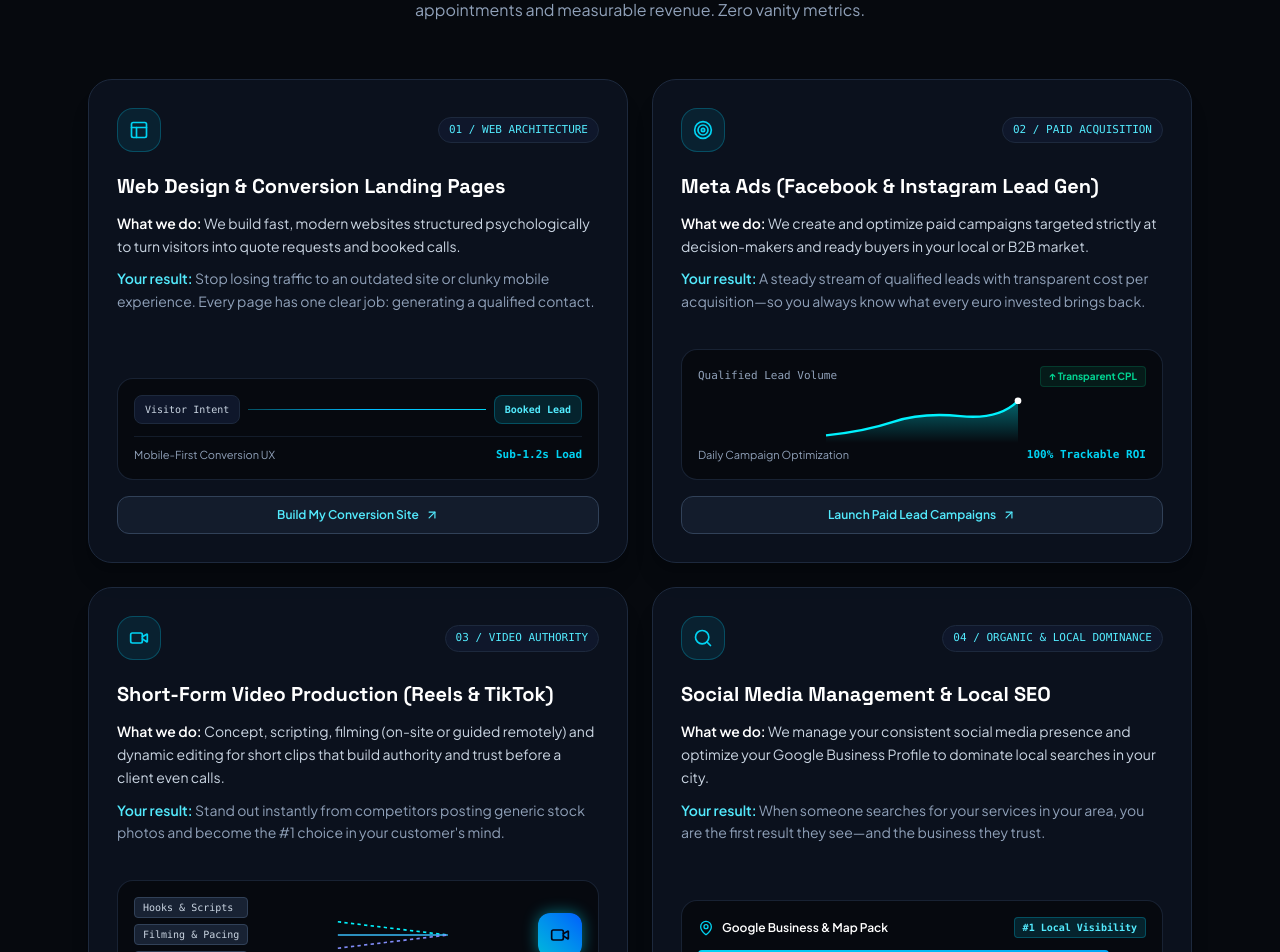
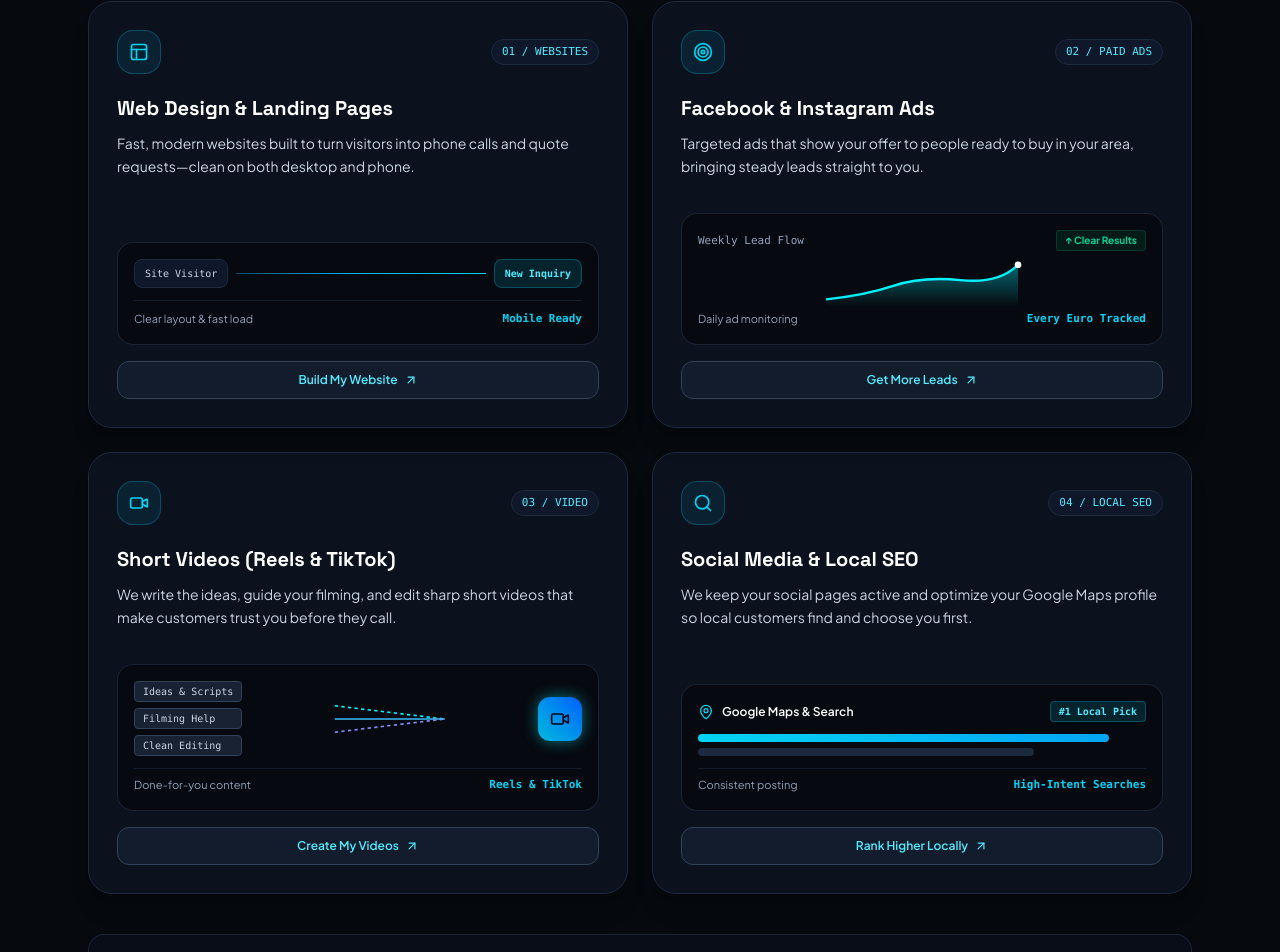
Before and after one commit to Hulian08/kromaq-agency, a React (Vite) app: page / in a window 1280 px wide. Shown: the part 1672-2624 px from the top of the page. Built offline with nearby package versions, Linux system fonts and the light colour scheme.

Commit message:
Simplify service descriptions to ultra-minimal, plain-language copy

```diff
--- a/src/components/ServicesBento.tsx
+++ b/src/components/ServicesBento.tsx
@@ -18,38 +18,38 @@ export const ServicesBento: React.FC<ServicesBentoProps> = ({ onSelectService })
   return (
     <section id="services" className="py-20 md:py-28 relative">
       <div className="max-w-6xl mx-auto px-4 sm:px-6">
-        {/* Market Reality Callout (subtle, clean bento strip above services) */}
+        {/* Market Reality Callout (clean, plain-language intro) */}
         <div className="mb-16 p-7 sm:p-10 rounded-3xl bg-[#090e1a]/90 border border-slate-800/90 relative overflow-hidden shadow-xl">
           <div className="absolute -top-24 -right-24 w-72 h-72 bg-cyan-500/10 rounded-full blur-[90px] pointer-events-none" />
           <div className="grid grid-cols-1 lg:grid-cols-12 gap-8 items-center relative z-10">
             <div className="lg:col-span-7 space-y-4">
               <div className="inline-flex items-center gap-2 px-3 py-1 rounded-full bg-cyan-500/10 text-cyan-300 border border-cyan-500/20 text-[11px] font-semibold uppercase tracking-wider">
-                The Market Reality
+                Why Kromaq
               </div>
               <h2 className="text-2xl sm:text-3xl md:text-4xl font-black font-display text-white leading-tight tracking-tight">
-                Great service, yet growth still depends on word-of-mouth?
+                Great service deserves steady clients—not just referrals.
               </h2>
               <p className="text-sm sm:text-base text-slate-400 leading-relaxed">
-                Most local and B2B businesses lose clients daily to competitors—not because their offer is weaker, but because they are invisible or hard to choose online. A slow site, unfocused social media, or guesswork ads mean burned budget. At <strong className="text-white">Kromaq</strong>, we connect design, video, and paid traffic into one system that puts qualified inquiries straight into your calendar.
+                When customers can&apos;t find you or trust you online, they pick someone else. We connect your website, videos, ads, and Google profile so new customers come to you every week.
               </p>
             </div>
             <div className="lg:col-span-5 grid grid-cols-1 gap-3">
               <div className="p-4 rounded-2xl bg-[#06090f] border border-slate-800/90 flex items-start gap-3">
                 <CheckCircle2 className="w-4 h-4 text-cyan-400 shrink-0 mt-0.5" />
                 <span className="text-xs sm:text-sm text-slate-300">
-                  No more depending on luck or unpredictable referrals
+                  No more guessing or waiting on referrals
                 </span>
               </div>
               <div className="p-4 rounded-2xl bg-[#06090f] border border-slate-800/90 flex items-start gap-3">
                 <CheckCircle2 className="w-4 h-4 text-cyan-400 shrink-0 mt-0.5" />
                 <span className="text-xs sm:text-sm text-slate-300">
-                  Clear positioning that instantly separates your offer
+                  A clear message customers understand fast
                 </span>
               </div>
               <div className="p-4 rounded-2xl bg-[#06090f] border border-slate-800/90 flex items-start gap-3">
                 <CheckCircle2 className="w-4 h-4 text-cyan-400 shrink-0 mt-0.5" />
                 <span className="text-xs sm:text-sm text-slate-300">
-                  Consistent, qualified quote requests every single week
+                  Everything handled by one dedicated team
                 </span>
               </div>
             </div>
@@ -60,22 +60,22 @@ export const ServicesBento: React.FC<ServicesBentoProps> = ({ onSelectService })
         <div className="text-center max-w-3xl mx-auto mb-14">
           <div className="inline-flex items-center gap-2 px-3.5 py-1 rounded-full bg-cyan-500/10 text-cyan-300 border border-cyan-500/20 text-xs font-semibold uppercase tracking-wider mb-4">
             <Sparkles className="w-3.5 h-3.5" />
-            Conversion-Driven Solutions
+            Our Services
           </div>
           <h2 className="text-3xl sm:text-5xl font-black font-display text-white tracking-tight mb-4">
-            Your complete client acquisition{' '}
+            Four services. One simple goal:{' '}
             <span className="italic font-light bg-gradient-to-r from-cyan-300 via-sky-300 to-indigo-300 bg-clip-text text-transparent">
-              ecosystem.
+              more clients for you.
             </span>
           </h2>
           <p className="text-slate-400 text-sm sm:text-base leading-relaxed">
-            Every component is built to work together for one objective: turning online attention into booked appointments and measurable revenue. Zero vanity metrics.
+            Clear, practical work with zero fluff—designed to turn online attention into real calls and bookings.
           </p>
         </div>
 
-        {/* 4 Core Services Bento Grid (2x2 clean premium layout) */}
+        {/* 4 Core Services Bento Grid (ultra-minimal & plain language) */}
         <div className="grid grid-cols-1 md:grid-cols-2 gap-6 mb-10">
-          {/* Card 1: Web Design & Conversion Landing Pages */}
+          {/* Card 1: Web Design & Landing Pages */}
           <div className="p-7 rounded-3xl bg-[#0c1220]/90 border border-slate-800 hover:border-cyan-500/40 transition-all duration-300 flex flex-col justify-between group shadow-xl">
             <div>
               <div className="flex items-center justify-between mb-5">
@@ -83,54 +83,46 @@ export const ServicesBento: React.FC<ServicesBentoProps> = ({ onSelectService })
                   <PanelsTopLeft className="w-5 h-5" />
                 </div>
                 <span className="text-[11px] font-mono px-2.5 py-1 rounded-full bg-slate-900 text-cyan-300 border border-slate-800">
-                  01 / WEB ARCHITECTURE
+                  01 / WEBSITES
                 </span>
               </div>
-              <h3 className="text-xl font-bold font-display text-white mb-3">
-                Web Design &amp; Conversion Landing Pages
+              <h3 className="text-xl font-bold font-display text-white mb-2.5">
+                Web Design &amp; Landing Pages
               </h3>
-              <div className="space-y-2.5 text-sm leading-relaxed mb-5">
-                <p className="text-slate-300">
-                  <span className="font-semibold text-white">What we do: </span>
-                  We build fast, modern websites structured psychologically to turn visitors into quote requests and booked calls.
-                </p>
-                <p className="text-slate-400">
-                  <span className="font-semibold text-cyan-300">Your result: </span>
-                  Stop losing traffic to an outdated site or clunky mobile experience. Every page has one clear job: generating a qualified contact.
-                </p>
-              </div>
+              <p className="text-sm text-slate-300 leading-relaxed mb-5">
+                Fast, modern websites built to turn visitors into phone calls and quote requests—clean on both desktop and phone.
+              </p>
             </div>
 
             <div>
-              {/* Visual Mini Graphic */}
               <div className="my-4 p-4 rounded-2xl bg-[#06090f] border border-slate-800/80 relative overflow-hidden">
                 <div className="flex items-center justify-between gap-2 text-[10px] font-mono">
                   <div className="px-2.5 py-1.5 rounded-lg bg-slate-900 text-slate-300 border border-slate-800">
-                    Visitor Intent
+                    Site Visitor
                   </div>
                   <div className="flex-1 h-[1px] bg-gradient-to-r from-cyan-500/40 via-sky-400 to-cyan-400" />
                   <div className="px-2.5 py-1.5 rounded-lg bg-cyan-500/15 text-cyan-300 border border-cyan-500/30 font-bold">
-                    Booked Lead
+                    New Inquiry
                   </div>
                 </div>
                 <div className="mt-3 pt-2.5 border-t border-slate-800/60 flex items-center justify-between text-[11px] text-slate-400">
-                  <span>Mobile-First Conversion UX</span>
-                  <span className="text-cyan-400 font-mono font-bold">Sub-1.2s Load</span>
+                  <span>Clear layout &amp; fast load</span>
+                  <span className="text-cyan-400 font-mono font-bold">Mobile Ready</span>
                 </div>
               </div>
 
               <button
                 type="button"
-                onClick={() => onSelectService('Web Design & Conversion Landing Pages')}
+                onClick={() => onSelectService('Web Design & Landing Pages')}
                 className="mt-2 w-full py-2.5 px-4 rounded-xl bg-slate-800/50 hover:bg-cyan-500/20 text-xs font-semibold text-cyan-300 border border-slate-700 hover:border-cyan-500/40 flex items-center justify-center gap-1.5 transition-all cursor-pointer"
               >
-                <span>Build My Conversion Site</span>
+                <span>Build My Website</span>
                 <ArrowUpRight className="w-3.5 h-3.5" />
               </button>
             </div>
           </div>
 
-          {/* Card 2: Meta Ads (Facebook & Instagram Lead Gen) */}
+          {/* Card 2: Meta Ads */}
           <div className="p-7 rounded-3xl bg-[#0c1220]/90 border border-slate-800 hover:border-cyan-500/40 transition-all duration-300 flex flex-col justify-between group shadow-xl">
             <div>
               <div className="flex items-center justify-between mb-5">
@@ -138,31 +130,23 @@ export const ServicesBento: React.FC<ServicesBentoProps> = ({ onSelectService })
                   <Target className="w-5 h-5" />
                 </div>
                 <span className="text-[11px] font-mono px-2.5 py-1 rounded-full bg-slate-900 text-cyan-300 border border-slate-800">
-                  02 / PAID ACQUISITION
+                  02 / PAID ADS
                 </span>
               </div>
-              <h3 className="text-xl font-bold font-display text-white mb-3">
-                Meta Ads (Facebook &amp; Instagram Lead Gen)
+              <h3 className="text-xl font-bold font-display text-white mb-2.5">
+                Facebook &amp; Instagram Ads
               </h3>
-              <div className="space-y-2.5 text-sm leading-relaxed mb-5">
-                <p className="text-slate-300">
-                  <span className="font-semibold text-white">What we do: </span>
-                  We create and optimize paid campaigns targeted strictly at decision-makers and ready buyers in your local or B2B market.
-                </p>
-                <p className="text-slate-400">
-                  <span className="font-semibold text-cyan-300">Your result: </span>
-                  A steady stream of qualified leads with transparent cost per acquisition—so you always know what every euro invested brings back.
-                </p>
-              </div>
+              <p className="text-sm text-slate-300 leading-relaxed mb-5">
+                Targeted ads that show your offer to people ready to buy in your area, bringing steady leads straight to you.
+              </p>
             </div>
 
             <div>
-              {/* Visual Mini Graphic: Glowing Wave Lead Surge */}
               <div className="my-4 p-4 rounded-2xl bg-[#06090f] border border-slate-800/80 relative">
                 <div className="flex items-center justify-between mb-2">
-                  <span className="text-[11px] text-slate-400 font-mono">Qualified Lead Volume</span>
+                  <span className="text-[11px] text-slate-400 font-mono">Weekly Lead Flow</span>
                   <span className="px-2 py-0.5 rounded bg-emerald-500/10 text-emerald-400 border border-emerald-500/20 text-[10px] font-bold">
-                    ↑ Transparent CPL
+                    ↑ Clear Results
                   </span>
                 </div>
                 <svg className="w-full h-12" viewBox="0 0 200 50">
@@ -177,23 +161,23 @@ export const ServicesBento: React.FC<ServicesBentoProps> = ({ onSelectService })
                   <circle cx="200" cy="6" r="3.5" fill="#FFFFFF" />
                 </svg>
                 <div className="mt-1 flex items-center justify-between text-[11px] text-slate-400">
-                  <span>Daily Campaign Optimization</span>
-                  <span className="text-cyan-400 font-mono font-bold">100% Trackable ROI</span>
+                  <span>Daily ad monitoring</span>
+                  <span className="text-cyan-400 font-mono font-bold">Every Euro Tracked</span>
                 </div>
               </div>
 
               <button
                 type="button"
-                onClick={() => onSelectService('Meta Ads (Facebook & Instagram Lead Gen)')}
+                onClick={() => onSelectService('Facebook & Instagram Ads')}
                 className="mt-2 w-full py-2.5 px-4 rounded-xl bg-slate-800/50 hover:bg-cyan-500/20 text-xs font-semibold text-cyan-300 border border-slate-700 hover:border-cyan-500/40 flex items-center justify-center gap-1.5 transition-all cursor-pointer"
               >
-                <span>Launch Paid Lead Campaigns</span>
+                <span>Get More Leads</span>
                 <ArrowUpRight className="w-3.5 h-3.5" />
               </button>
             </div>
           </div>
 
-          {/* Card 3: Short-Form Video Production (Reels & TikTok) */}
+          {/* Card 3: Short-Form Video Production */}
           <div className="p-7 rounded-3xl bg-[#0c1220]/90 border border-slate-800 hover:border-cyan-500/40 transition-all duration-300 flex flex-col justify-between group shadow-xl">
             <div>
               <div className="flex items-center justify-between mb-5">
@@ -201,37 +185,29 @@ export const ServicesBento: React.FC<ServicesBentoProps> = ({ onSelectService })
                   <Video className="w-5 h-5" />
                 </div>
                 <span className="text-[11px] font-mono px-2.5 py-1 rounded-full bg-slate-900 text-cyan-300 border border-slate-800">
-                  03 / VIDEO AUTHORITY
+                  03 / VIDEO
                 </span>
               </div>
-              <h3 className="text-xl font-bold font-display text-white mb-3">
-                Short-Form Video Production (Reels &amp; TikTok)
+              <h3 className="text-xl font-bold font-display text-white mb-2.5">
+                Short Videos (Reels &amp; TikTok)
               </h3>
-              <div className="space-y-2.5 text-sm leading-relaxed mb-5">
-                <p className="text-slate-300">
-                  <span className="font-semibold text-white">What we do: </span>
-                  Concept, scripting, filming (on-site or guided remotely) and dynamic editing for short clips that build authority and trust before a client even calls.
-                </p>
-                <p className="text-slate-400">
-                  <span className="font-semibold text-cyan-300">Your result: </span>
-                  Stand out instantly from competitors posting generic stock photos and become the #1 choice in your customer&apos;s mind.
-                </p>
-              </div>
+              <p className="text-sm text-slate-300 leading-relaxed mb-5">
+                We write the ideas, guide your filming, and edit sharp short videos that make customers trust you before they call.
+              </p>
             </div>
 
             <div>
-              {/* Visual Mini Graphic: Production pipeline converging */}
               <div className="my-4 p-4 rounded-2xl bg-[#06090f] border border-slate-800/80 relative overflow-hidden">
                 <div className="flex items-center justify-between">
                   <div className="flex flex-col gap-1.5">
                     <div className="px-2 py-0.5 rounded bg-slate-800/80 text-[10px] text-slate-300 font-mono border border-slate-700">
-                      Hooks &amp; Scripts
+                      Ideas &amp; Scripts
                     </div>
                     <div className="px-2 py-0.5 rounded bg-slate-800/80 text-[10px] text-slate-300 font-mono border border-slate-700">
-                      Filming &amp; Pacing
+                      Filming Help
                     </div>
                     <div className="px-2 py-0.5 rounded bg-slate-800/80 text-[10px] text-slate-300 font-mono border border-slate-700">
-                      Dynamic Edit
+                      Clean Editing
                     </div>
                   </div>
                   <div className="flex-1 px-3">
@@ -246,23 +222,23 @@ export const ServicesBento: React.FC<ServicesBentoProps> = ({ onSelectService })
                   </div>
                 </div>
                 <div className="mt-3 pt-2 border-t border-slate-800/60 flex items-center justify-between text-[11px] text-slate-400">
-                  <span>Done-For-You Creative Direction</span>
-                  <span className="text-cyan-400 font-mono font-bold">Reels • TikTok • Shorts</span>
+                  <span>Done-for-you content</span>
+                  <span className="text-cyan-400 font-mono font-bold">Reels &amp; TikTok</span>
                 </div>
               </div>
 
               <button
                 type="button"
-                onClick={() => onSelectService('Short-Form Video Production (Reels & TikTok)')}
+                onClick={() => onSelectService('Short Videos (Reels & TikTok)')}
                 className="mt-2 w-full py-2.5 px-4 rounded-xl bg-slate-800/50 hover:bg-cyan-500/20 text-xs font-semibold text-cyan-300 border border-slate-700 hover:border-cyan-500/40 flex items-center justify-center gap-1.5 transition-all cursor-pointer"
               >
-                <span>Produce Authority Video Content</span>
+                <span>Create My Videos</span>
                 <ArrowUpRight className="w-3.5 h-3.5" />
               </button>
             </div>
           </div>
 
-          {/* Card 4: Social Media Management & Local SEO */}
+          {/* Card 4: Social Media & Local SEO */}
           <div className="p-7 rounded-3xl bg-[#0c1220]/90 border border-slate-800 hover:border-cyan-500/40 transition-all duration-300 flex flex-col justify-between group shadow-xl">
             <div>
               <div className="flex items-center justify-between mb-5">
@@ -270,34 +246,26 @@ export const ServicesBento: React.FC<ServicesBentoProps> = ({ onSelectService })
                   <Search className="w-5 h-5" />
                 </div>
                 <span className="text-[11px] font-mono px-2.5 py-1 rounded-full bg-slate-900 text-cyan-300 border border-slate-800">
-                  04 / ORGANIC &amp; LOCAL DOMINANCE
+                  04 / LOCAL SEO
                 </span>
               </div>
-              <h3 className="text-xl font-bold font-display text-white mb-3">
-                Social Media Management &amp; Local SEO
+              <h3 className="text-xl font-bold font-display text-white mb-2.5">
+                Social Media &amp; Local SEO
               </h3>
-              <div className="space-y-2.5 text-sm leading-relaxed mb-5">
-                <p className="text-slate-300">
-                  <span className="font-semibold text-white">What we do: </span>
-                  We manage your consistent social media presence and optimize your Google Business Profile to dominate local searches in your city.
-                </p>
-                <p className="text-slate-400">
-                  <span className="font-semibold text-cyan-300">Your result: </span>
-                  When someone searches for your services in your area, you are the first result they see—and the business they trust.
-                </p>
-              </div>
+              <p className="text-sm text-slate-300 leading-relaxed mb-5">
+                We keep your social pages active and optimize your Google Maps profile so local customers find and choose you first.
+              </p>
             </div>
 
             <div>
-              {/* Visual Mini Graphic: Local Search & Maps Ranking */}
               <div className="my-4 p-4 rounded-2xl bg-[#06090f] border border-slate-800/80 flex flex-col justify-between">
                 <div className="flex items-center justify-between gap-2 mb-3">
                   <div className="flex items-center gap-2 text-xs font-semibold text-white">
                     <MapPin className="w-4 h-4 text-cyan-400" />
-                    <span>Google Business &amp; Map Pack</span>
+                    <span>Google Maps &amp; Search</span>
                   </div>
                   <span className="px-2 py-0.5 rounded bg-cyan-500/15 text-cyan-300 border border-cyan-500/30 text-[10px] font-mono font-bold">
-                    #1 Local Visibility
+                    #1 Local Pick
                   </span>
                 </div>
                 <div className="space-y-1.5">
@@ -305,17 +273,17 @@ export const ServicesBento: React.FC<ServicesBentoProps> = ({ onSelectService })
                   <div className="h-2 rounded-full bg-slate-800 w-3/4" />
                 </div>
                 <div className="mt-3 pt-2 border-t border-slate-800/60 flex items-center justify-between text-[11px] text-slate-400">
-                  <span>Consistent Channel Publishing</span>
-                  <span className="text-cyan-400 font-mono font-bold">High-Intent Search</span>
+                  <span>Consistent posting</span>
+                  <span className="text-cyan-400 font-mono font-bold">High-Intent Searches</span>
                 </div>
               </div>
 
               <button
                 type="button"
-                onClick={() => onSelectService('Social Media Management & Local SEO')}
+                onClick={() => onSelectService('Social Media & Local SEO')}
                 className="mt-2 w-full py-2.5 px-4 rounded-xl bg-slate-800/50 hover:bg-cyan-500/20 text-xs font-semibold text-cyan-300 border border-slate-700 hover:border-cyan-500/40 flex items-center justify-center gap-1.5 transition-all cursor-pointer"
               >
-                <span>Dominate Local Search &amp; Social</span>
+                <span>Rank Higher Locally</span>
                 <ArrowUpRight className="w-3.5 h-3.5" />
               </button>
             </div>
@@ -326,14 +294,14 @@ export const ServicesBento: React.FC<ServicesBentoProps> = ({ onSelectService })
         <div className="p-6 rounded-2xl bg-[#080d17] border border-slate-800/80 flex flex-wrap items-center justify-between gap-4">
           <div className="flex items-center gap-3">
             <span className="w-2 h-2 rounded-full bg-cyan-400" />
-            <span className="text-sm font-semibold text-white">Built for Proven Local &amp; B2B Businesses:</span>
+            <span className="text-sm font-semibold text-white">Who we help grow:</span>
           </div>
           <div className="flex flex-wrap gap-2 text-xs">
             <span className="px-3 py-1.5 rounded-lg bg-slate-900 text-slate-300 border border-slate-800">
               Clinics &amp; Medical
             </span>
             <span className="px-3 py-1.5 rounded-lg bg-slate-900 text-slate-300 border border-slate-800">
-              Automotive &amp; Detailing
+              Auto Services
             </span>
             <span className="px-3 py-1.5 rounded-lg bg-slate-900 text-slate-300 border border-slate-800">
               Salons &amp; Aesthetics
@@ -342,7 +310,7 @@ export const ServicesBento: React.FC<ServicesBentoProps> = ({ onSelectService })
               Real Estate &amp; HoReCa
             </span>
             <span className="px-3 py-1.5 rounded-lg bg-slate-900 text-slate-300 border border-slate-800">
-              Service-Based B2B
+              B2B Companies
             </span>
           </div>
         </div>
```
